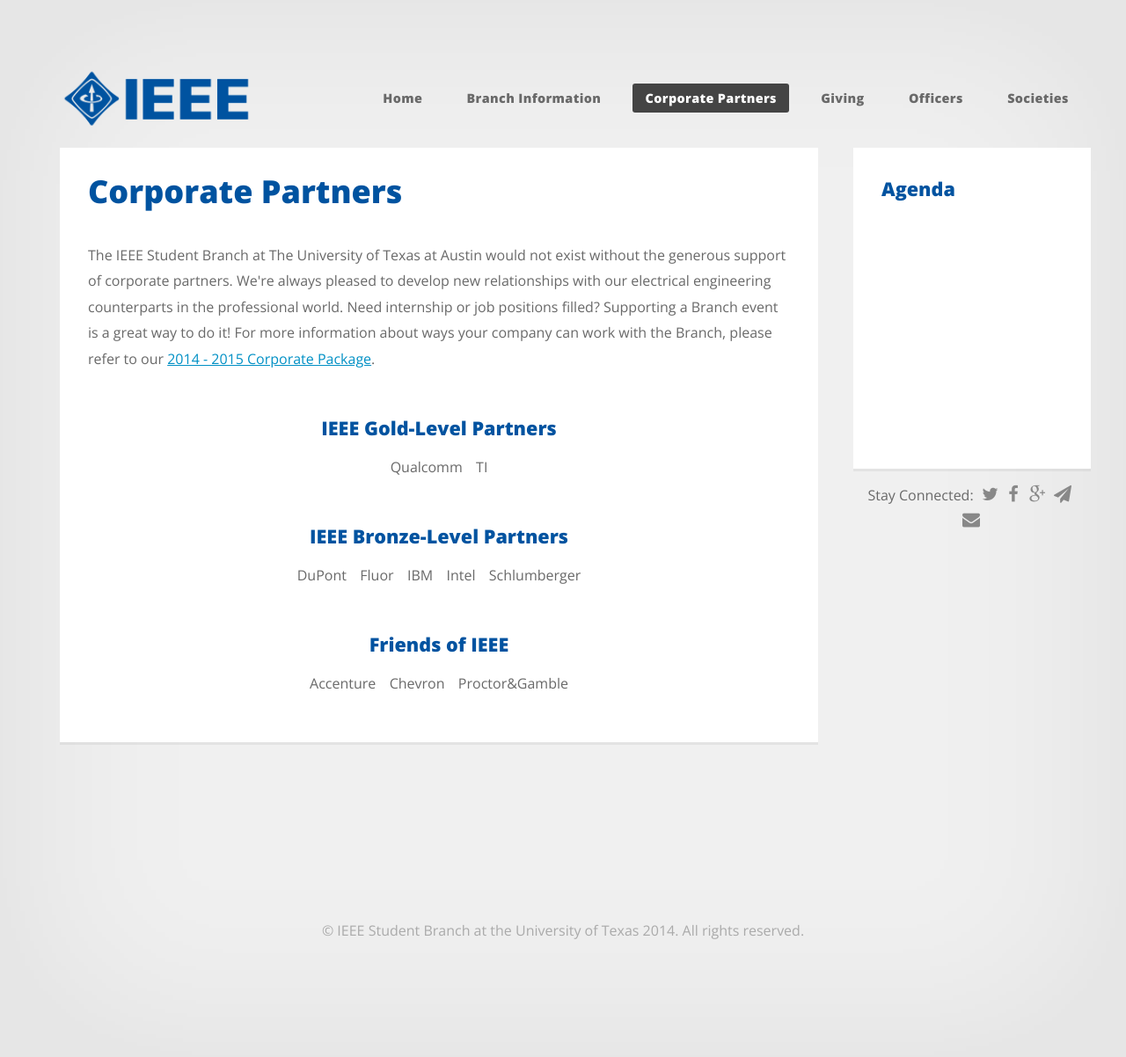
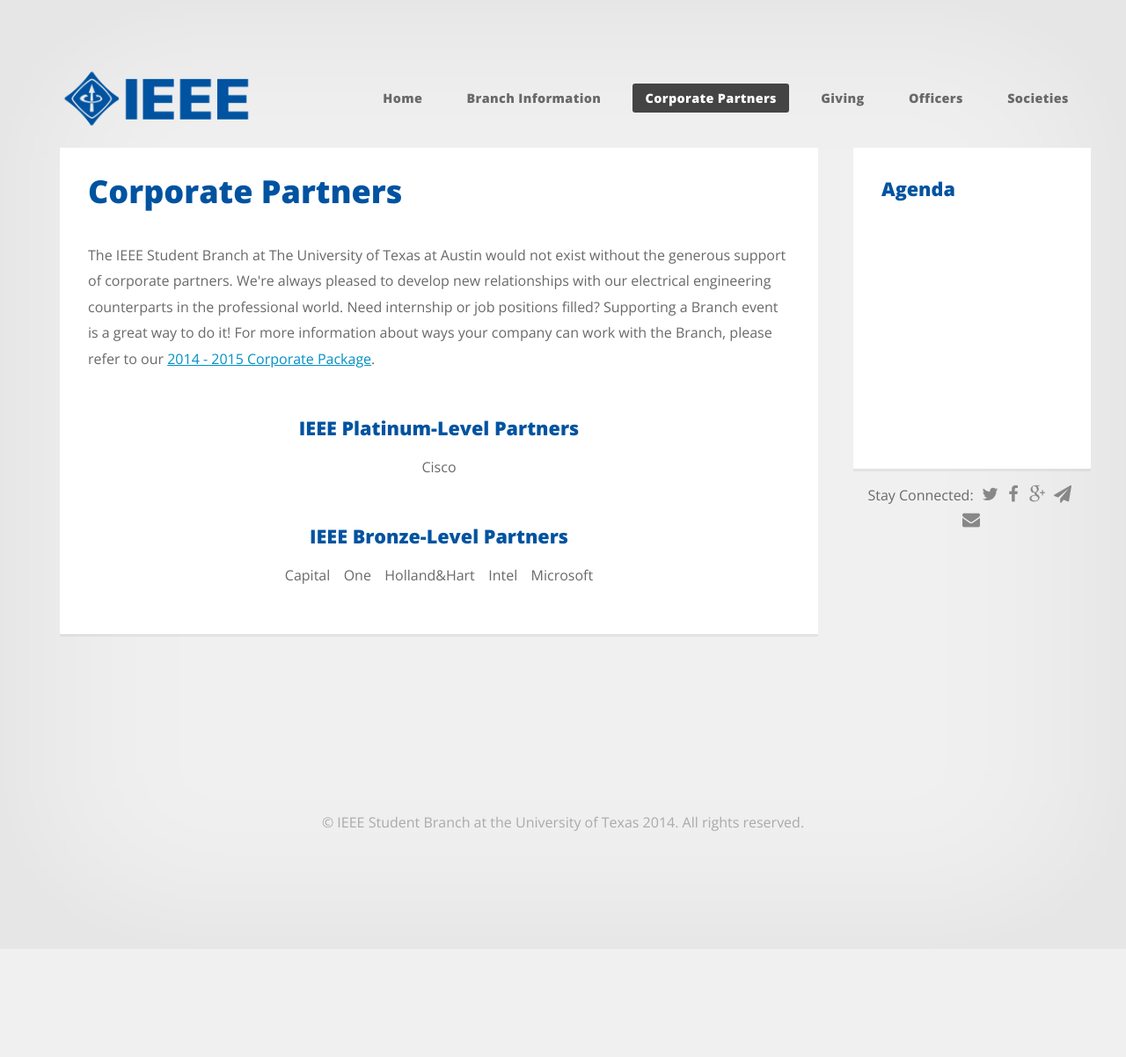
Before and after one commit to ieee-ut/ieee-ut.github.io, a Jekyll site: the page built from partners.html, in a window 1280 px wide. Shown: the whole page at 88% size. Built offline with Jekyll 4.4.1, drawn with Linux system fonts in a browser that asks for light colours; Markdown is read by kramdown in place of the engine named in the settings; comment, search, counter and statistics services are not loaded; after the commit the page ends 1079 px from its top, so only the background shows below that.

Commit message:
Update partners

```diff
--- a/partners.html
+++ b/partners.html
@@ -11,16 +11,16 @@
 	</p>
 
 	<span style="text-align: center;">
-		<!--<h3>IEEE Platinum-Level Partners</h3>-->
+		<h3>IEEE Platinum-Level Partners</h3>
+		<p style="word-spacing: 0.7em;">Cisco</p>
+		<!--<h3>IEEE Gold-Level Partners</h3>-->
 		<!--<p style="word-spacing: 0.7em;"></p>-->
-		<h3>IEEE Gold-Level Partners</h3>
-		<p style="word-spacing: 0.7em;">Qualcomm     TI</p>
 		<!--<h3>IEEE Silver-Level Partners</h3>-->
-		<!--<p style="word-spacing: 0.7em;">Fluor     USAA     NI</p>-->
+		<!--<p style="word-spacing: 0.7em;"></p>-->
 		<h3>IEEE Bronze-Level Partners</h3>
-		<p style="word-spacing: 0.7em;">DuPont     Fluor     IBM     Intel     Schlumberger</p>
-		<h3>Friends of IEEE</h3>
-		<p style="word-spacing: 0.7em;">Accenture     Chevron     Proctor&amp;Gamble</p>
+		<p style="word-spacing: 0.7em;">Capital One     Holland&amp;Hart     Intel     Microsoft</p>
+		<!--<h3>Friends of IEEE</h3>-->
+		<!--<p style="word-spacing: 0.7em;"></p>-->
 	</span>
 
 </article>
```
